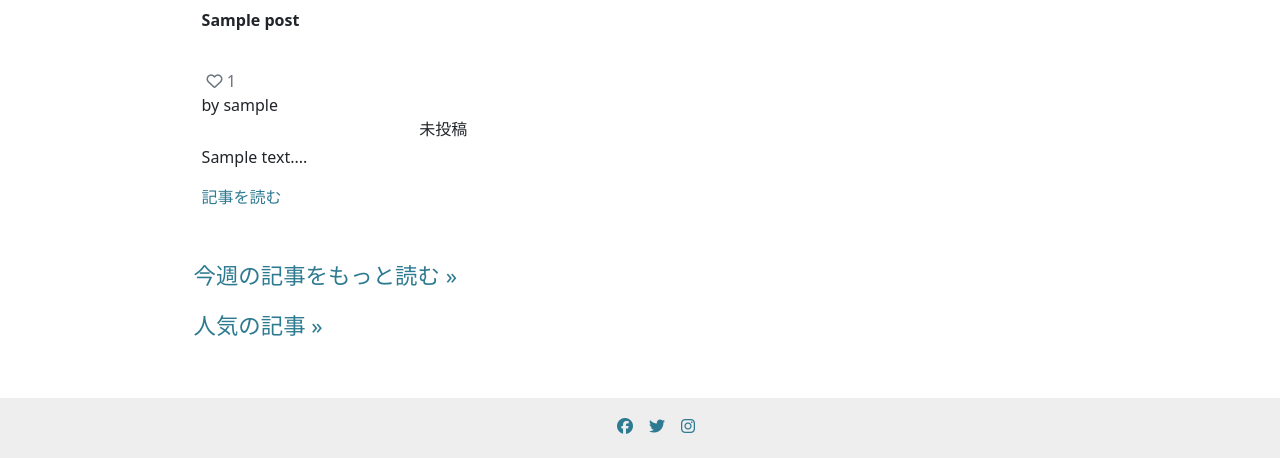
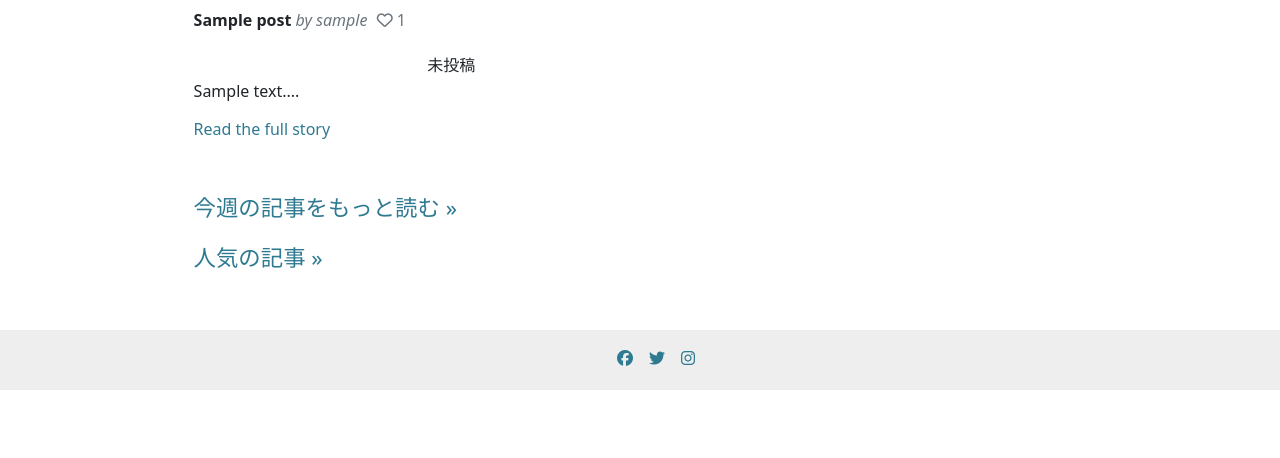
Before and after one commit to rkyzk/eco-post-sep-2023, a Django app: page / in a window 1280 px wide. Shown: the part 684-1142 px from the top of the page. After the commit the page ends 1074 px from the top, so only its background shows below. Run offline with Django 3.2, Linux system fonts and the light colour scheme; tables that the repository leaves empty hold one stand-in row (values such as "Sample post"); some libraries are stand-ins or nearby versions.

Commit message:
make reusable template 'post_excerpt' and use it on home page

```diff
--- a/blog/templates/blog/index.html
+++ b/blog/templates/blog/index.html
@@ -21,28 +21,7 @@
         <h2 class="featured-heading">おすすめ記事</h2>
         <div class="row posts">
             {% for post in post_list %}
-            <div class="col-md-4 individual-post">
-                <div class="image-wrapper d-flex justify-content-center">
-                    {% if 'default' in post.featured_image.url %}
-                    <img src="https://res.cloudinary.com/dacgkk0so/image/upload/v1691891851/default-img_ojmwhd.jpg"
-                        class="card-img-top" alt="forest image">
-                    {% else %}
-                    <img src="{{ post.featured_image.url }}" class="card-img-top" alt="{{ post.title }}">
-                    {% endif %}
-                </div>
-                <div class="mx-2 mt-2">
-                    <p class="post-title"><strong>{{ post.title }}</strong></p>
-                    <span class="text-secondary mr-1 space-left"><i class="far fa-heart"></i></span>
-                    <span class="text-secondary">{{ post.num_of_likes }}</span><br>
-                    <span class="excerpt-author">by {{ post.author }}</span>
-                    <div class="d-flex justify-content-end pub-date">
-                        <span>{{ post.pub_date }}</span>
-                    </div>
-                    <p class="mt-1 excerpt">{{ post.excerpt }}</p>
-                    <a href="{% url 'detail_page' post.slug %}">記事を読む</a>
-                </div>
-                <hr class="line">
-            </div>
+            {% include "blog/post_excerpt.html" %}
             {% empty %}
             <p>記事なし</p>
             {% endfor %}
--- /dev/null
+++ b/blog/templates/blog/post_excerpt.html
@@ -0,0 +1,27 @@
+<div class="col-md-4 individual-post">
+    <div class="image-wrapper d-flex justify-content-center">
+        {% if 'default' in post.featured_image.url %}
+        <img src="https://res.cloudinary.com/dacgkk0so/image/upload/v1691891851/default-img_ojmwhd.jpg"
+            class="card-img-top" alt="forest image">
+        {% else %}
+        <img src="{{ post.featured_image.url }}" class="card-img-top" alt="{{ post.title }}">
+        {% endif %}
+    </div>
+    <div class="mt-2 post-title">
+        <span><strong>{{ post.title }}</strong></span>
+        <span class="excerpt-author text-secondary">
+            <em>by {{ post.author }}</em>
+        </span>
+        <span class="likes text-secondary">
+            <i class="fa-regular fa-heart space-left space-right"></i>{{ post.num_of_likes }}
+        </span>
+    </div>
+    <div class="d-flex justify-content-end pub-date">
+        <span>{{ post.pub_date }}</span>
+    </div>
+    <div class="post-excerpt">
+        <p class="mt-1 excerpt">{{ post.excerpt }}</p>
+        <a href="{% url 'detail_page' post.slug %}">Read the full story</a>
+    </div>
+    <hr class="line">
+</div>
```
Also changed, not shown: blog/templates/blog/my_page.html (+1 -31 lines).
